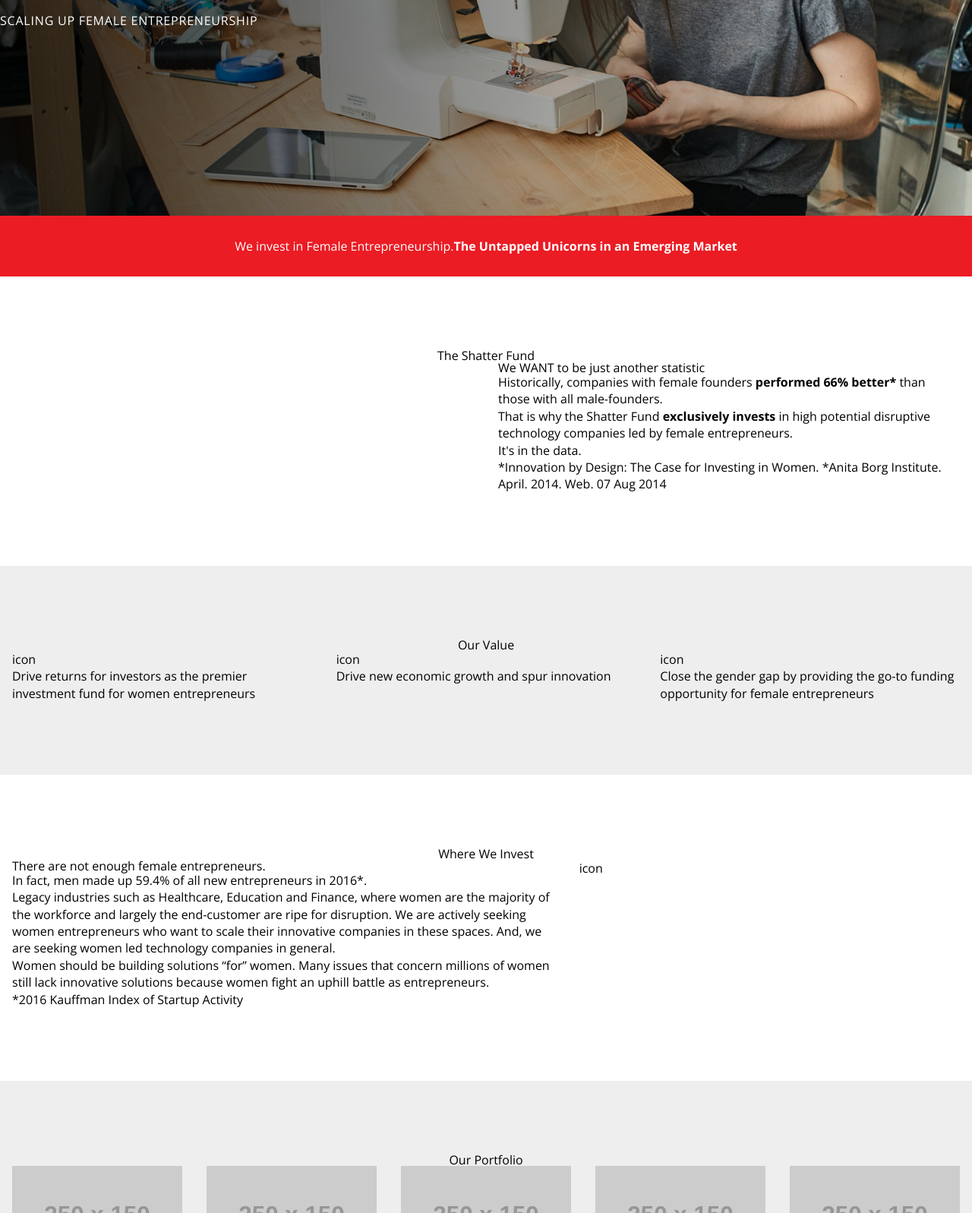
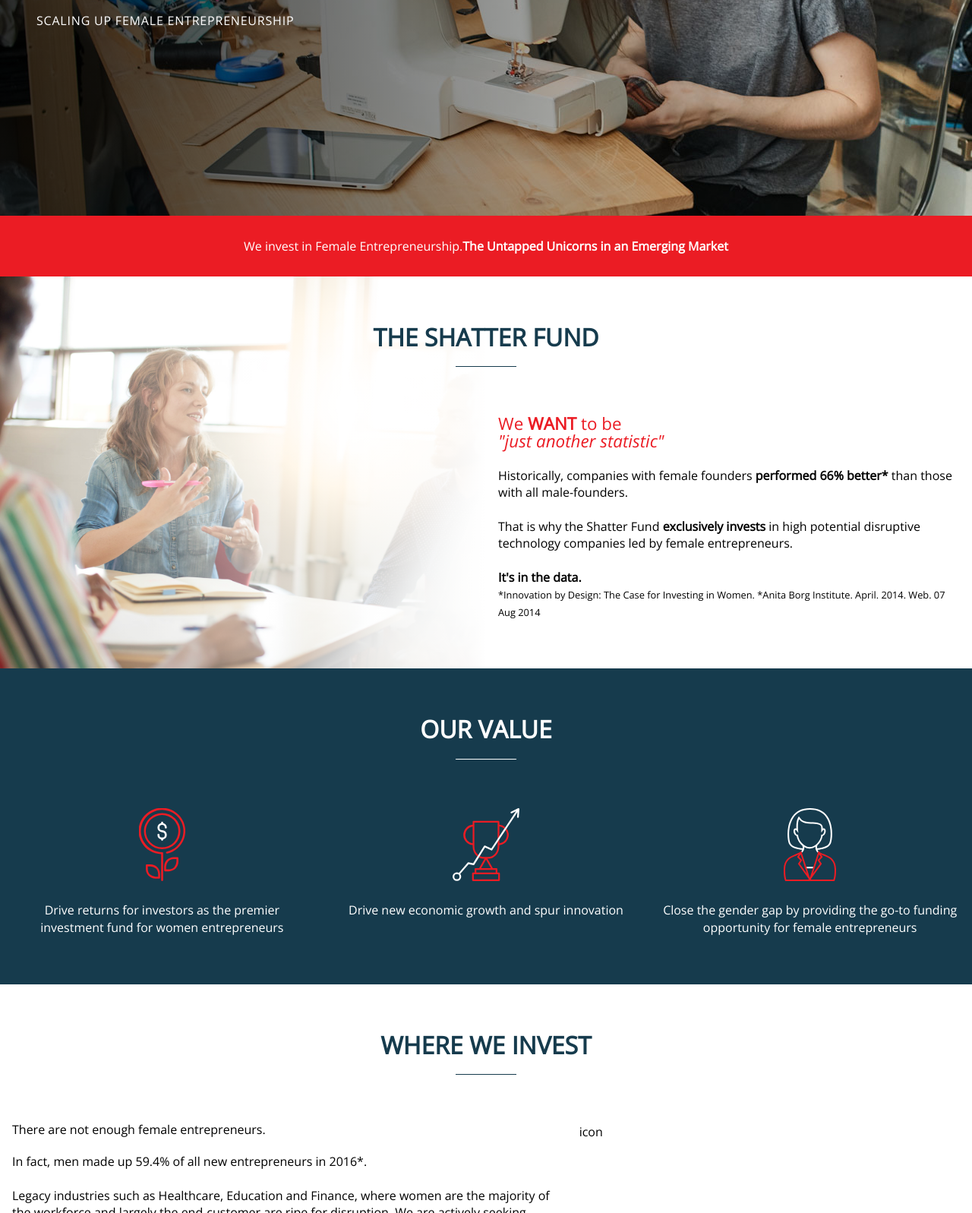
Before and after one commit to shatterfund/ShatterFund, a website: page src/index.html in a window 1280 px wide. Shown: the part 436-2033 px from the top of the page at 76% size. Drawn offline with nearby package versions, Linux system fonts and the light colour scheme; files that its build step writes are made by us from their sources; placeholder pictures from the web are drawn by us.

Commit message:
on invest section

```diff
--- a/src/index.html
+++ b/src/index.html
@@ -6,7 +6,7 @@
   <meta name="viewport" content="width=device-width, initial-scale=1.0">
   <title>Shatter Fund</title>
   <link rel="stylesheet" href="css/style.css">
-  <link href="https://fonts.googleapis.com/css?family=Open+Sans:300,400,700" rel="stylesheet"
+  <link href="https://fonts.googleapis.com/css?family=Open+Sans:300,400,400i" rel="stylesheet">
 </head>
 <body>
   <!--
@@ -55,23 +55,30 @@
   <!--
   -#TheFund
   -->
-  <section class="section section--thefund" id="thefund">
+  <div class="anchor" id="thefund"></div>
+  <section class="section section--thefund">
+    <div class="section__wrapper">
       <div class="container">
         <div class="row">
           <header class="section__header">
-          <h2>The Shatter Fund</h2>
+            <h2 class="primary">The Shatter Fund</h2>
+            <hr>
           </header>
         </div>
-      <div class="row">
+        <div class="row" style="z-index: 100; position: relative;">
           <div class="column column--6-12 column--offset--6-12">
-          <h3>We WANT to be just another statistic</h3>
+            <header class="section__subheader">
+              <h3 class="primary">We <strong>WANT</strong> to be<br><em>"just another statistic"</em></h3>
+            </header>
             <p>Historically, companies with female founders <strong>performed 66% better*</strong> than those with all male-founders.</p>
             <p>That is why the Shatter Fund <strong>exclusively invests</strong> in high potential disruptive technology companies led by female entrepreneurs. </p>
-          <p>It's in the data.</p>
+            <p><strong>It's in the data.</strong></p>
             <small>*Innovation by Design: The Case for Investing in Women. *Anita Borg Institute. April. 2014. Web. 07 Aug 2014</small>
           </div>
         </div>
       </div>
+    </div>
+    <div class="section__background"></div>
   </section>
   <!--
   -#OurValue
@@ -80,20 +87,27 @@
     <div class="container">
       <div class="row">
         <header class="section__header">
-          <h2>Our Value</h2>
+          <h2 class="primary">Our Value</h2>
+          <hr>
         </header>
       </div>
       <div class="row">
         <div class="column column--4-12">
-          <div class="svg">icon</div>
+          <div class="svg">
+            <img class="icon" src="img/icon__money-flower.svg" alt="flower">
+          </div>
           <p>Drive returns for investors as the premier investment fund for women entrepreneurs</p>
         </div>
         <div class="column column--4-12">
-          <div class="svg">icon</div>
+          <div class="svg">
+            <img class="icon" src="img/icon__trophy-bar.svg" alt="trophy">
+          </div>
           <p>Drive new economic growth and spur innovation</p>
         </div>
         <div class="column column--4-12">
-          <div class="svg">icon</div>
+          <div class="svg">
+            <img class="icon" src="img/icon__lady.svg" alt="female entrepreneur">
+          </div>
           <p>Close the gender gap by providing the go-to funding opportunity for female entrepreneurs</p>
         </div>
       </div>
@@ -106,7 +120,8 @@
      <div class="container">
        <div class="row">
          <header class="section__header">
-           <h2>Where We Invest</h2>
+           <h2 class="primary">Where We Invest</h2>
+           <hr>
          </header>
        </div>
        <div class="row">
@@ -134,7 +149,8 @@
     <div class="container">
       <div class="row">
         <header class="section__header">
-          <h2>Our Portfolio</h2>
+          <h2 class="primary">Our Portfolio</h2>
+          <hr>
         </header>
       </div>
       <div class="row">
@@ -202,7 +218,8 @@
      <div class="container">
        <div class="row">
          <header class="section__header">
-           <h2>Our Team</h2>
+           <h2 class="primary">Our Team</h2>
+           <hr>
          </header>
        </div>
        <div class="row">
@@ -227,7 +244,8 @@
      <div class="container">
        <div class="row">
          <header class="section__header">
-           <h2>Our Advisors</h2>
+           <h2 class="primary">Our Advisors</h2>
+           <hr>
          </header>
        </div>
        <div class="row">
@@ -262,9 +280,10 @@
            <img src="http://placehold.it/1280x720" alt="placeholder image">
          </div>
          <div class="column column--5-12">
-           <header>
-             <h3>SHATTER SUMMIT</h3>
+           <header class="section__header">
+             <h3 class="primary">SHATTER SUMMIT</h3>
              <h4><em>Changing the Face of Investing</em></h4>
+             <hr>
            </header>
            <div>
              <p>
@@ -301,8 +320,9 @@
      <div class="container">
        <div class="row">
          <div class="column column--7-12">
-           <header>
-             <h3>Contact Us</h3>
+           <header class="section__header">
+             <h3 class="primary">Contact Us</h3>
+             <hr>
            </header>
            <div>
              <div class="row">
--- /dev/null
+++ b/src/sass/_grid.scss
@@ -0,0 +1,40 @@
+/*
+ *grid
+ */
+
+.container {
+  max-width: 1300px;
+  margin: 0 auto;
+  padding: 0 $grid-gutter;
+  position: relative;
+}
+
+.row {
+  margin: 0 negative($grid-gutter);
+
+  &:after {
+    content: "";
+    clear: both;
+    display: block;
+  }
+}
+
+.column {
+  padding: 0 $grid-gutter;
+  @media (min-width: 960px) {
+    float: left;
+  }
+}
+
+.column--4-12 { width: percentage(4/12); }
+.column--5-12 { width: percentage(5/12); }
+.column--6-12 { width: percentage(6/12); }
+.column--7-12 { width: percentage(7/12); }
+.column--8-12 { width: percentage(8/12); }
+.column--12-12 { width: percentage(12/12); }
+
+.column--1-5 { width: percentage(1/5); }
+
+.column--offset--6-12 {
+  margin-left: percentage(6/12);
+}
--- /dev/null
+++ b/src/sass/_hero.scss
@@ -0,0 +1,59 @@
+/*
+ *hero
+ */
+.hero {
+  background-image: url('../img/hero__background.jpg');
+  background-color: black;
+  height: 100%;
+  position: relative;
+
+  &:before {
+    content: "";
+    display: block;
+    background: rgba(0,0,0,0.4);
+    background: linear-gradient(to right, rgba(0,0,0,0.8) , rgba(0,0,0,0.0));
+    position: absolute;
+    top: 0;
+    left: 0;
+    height: 100%;
+    width: 100%;
+  }
+}
+
+.hero__container {
+  height: 100%;
+}
+
+.hero__header {
+  position: absolute;
+  top: 50%;
+  left: 0;
+  transform: translateY(-50%);
+  color: white;
+  padding-left: 3rem;
+
+  .primary {
+    font-size: 5rem;
+    font-weight: 700;
+    color: #eb1c24;//red
+    text-transform: uppercase;
+  }
+
+  .secondary {
+    font-weight: 300;
+    letter-spacing: 0.05em;
+    text-transform: uppercase;
+  }
+}
+
+.hero__footer {
+  position: absolute;
+  bottom: 0;
+  left: 0;
+  width: 100%;
+  padding: 2rem 0;
+  text-align: center;
+  color: white;
+  background-color: #eb1c24;// red
+  font-weight: 300;
+}
--- /dev/null
+++ b/src/sass/_reset.scss
@@ -0,0 +1,26 @@
+/*
+ *  reset
+ */
+* {
+  margin: 0;
+  padding: 0;
+  color: inherit;
+  font: inherit;
+  text-decoration: none;
+}
+
+*,
+*:before,
+*:after {
+  box-sizing: border-box;
+}
+
+html,
+body {
+  width: 100%;
+  height: 100%;
+}
+
+img {
+  max-width: 100%;
+}
--- /dev/null
+++ b/src/sass/_typography.scss
@@ -0,0 +1,49 @@
+/*
+ *typography
+ */
+$line-height: 1.4;
+
+html {
+  font-size: 100%;
+}
+
+body {
+  font-family: 'Open Sans', sans-serif;
+  font-weight: 300;
+  font-size: 1rem;
+  line-height: $line-height;
+}
+
+h1,
+h2,
+h3,
+h4,
+h5,
+h6 {
+  font-size: 1rem;
+  line-height: 1;
+}
+
+small {
+  font-size: 80%;
+}
+
+strong {
+  font-weight: 700;
+}
+
+em {
+  font-style: italic;
+}
+
+p {
+  margin-top: $line-height*1rem;
+}
+
+hr {
+  border: 0 none;
+  height: 1px;
+  width: 5rem;
+  background-color: currentColor;
+  margin: $line-height*1rem 0;
+}
--- /dev/null
+++ b/src/sass/_utils.scss
@@ -0,0 +1,11 @@
+/*
+ *utilities
+ */
+@function negative($input) {
+  @return $input * -1;
+}
+
+.anchor {
+  height: 3rem;
+  margin-top: -3rem;
+}
--- a/src/sass/style.scss
+++ b/src/sass/style.scss
@@ -1,272 +1,36 @@
-/*
- *utilities
- */
-@function negative($input) {
-  @return $input * -1;
-}
+$grid-gutter : 1rem;
 
 /*
- *  reset
+ *helpers
  */
-* {
-  margin: 0;
-  padding: 0;
-  color: inherit;
-  font: inherit;
-  text-decoration: none;
-}
-
-*,
-*:before,
-*:after {
-  box-sizing: border-box;
-}
-
-html,
-body {
-  width: 100%;
-  height: 100%;
-}
-
-img {
-  max-width: 100%;
-}
+@import 'utils';
 
 /*
- *typography
+ *base
  */
-html {
-  font-size: 100%;
-}
-
-body {
-  font-family: 'Open Sans', sans-serif;
-  font-size: 1rem;
-  line-height: 1.4;
-}
-
-h1,
-h2,
-h3,
-h4,
-h5,
-h6 {
-  font-size: 1rem;
-  line-height: 1;
-}
-
-strong {
-  font-weight: 700;
-}
-
-hr {
-  border: 0 none;
-  height: 1px;
-  width: 5rem;
-  background-color: currentColor;
-  margin: 1.4rem 0;
-}
+@import 'reset';
+@import 'typography';
 
 /*
- *header
+ *components
  */
-.header {
+@import 'forms';
+@import 'grid';
+@import 'hero';
+@import 'nav';
 
-}
-
-/*
- *footer
- */
-.footer {
-}
-
-/*
- *navigation
- */
-.nav {
-  display: block;
-
-  &--header {
-    position: fixed;
-    top: 0;
-    left: 0;
-    width: 100%;
-    background-color: white;
-    z-index: 100;
-  }
-}
-
-.nav__container {
-  display: flex;
-  justify-content: space-between;
-}
-
-.nav__group {
-  display: inline-flex;
-
-  &--justified {
-    display: flex;
-    flex-grow: 1;
-    flex-wrap: wrap;
-    justify-content: space-between;
-  }
-}
-
-.nav__mobile-menu {
-  display: block;
-  position: relative;
-
-  &.is-open {
-    .nav__mobile-menu__menu {
-      opacity: 1 !important;
-      pointer-events: all;
-    }
-  }
-}
-
-.nav__mobile-menu__toggle {
-  display: inline-flex;
-  @media (min-width: 960px) {
-    display: none;
-  }
-}
-
-.nav__mobile-menu__menu {
-  @media (max-width: 959px) {
-    transition: opacity 0.15s ease-in-out;
-    opacity: 0;
-    position: absolute;
-    top: 100%;
-    right: 0;
-    pointer-events: none;
-    min-width: 200px;
-    background-color: white;
-  }
-}
-
-.nav__item {
-  display: inline-flex;
-}
-
-.nav__link {
-  font-size: 90%;
-  font-weight: 300;
-  color: #163b4d;
-  text-transform: uppercase;
-  padding: 1.2rem 1.2rem 0.8rem;
-}
-
-.nav__logo {
-  margin-right: auto;
-}
-
-/*
- *hero
- */
-.hero {
-  background-image: url('../img/hero__background.jpg');
-  background-color: black;
-  height: 100%;
-  position: relative;
-
-  &:before {
-    content: "";
-    display: block;
-    background: rgba(0,0,0,0.4);
-    background: linear-gradient(to right, rgba(0,0,0,0.8) , rgba(0,0,0,0.0));
-    position: absolute;
-    top: 0;
-    left: 0;
-    height: 100%;
-    width: 100%;
-  }
-}
-
-.hero__container {
-  height: 100%;
-}
-
-.hero__header {
-  position: absolute;
-  top: 50%;
-  left: 0;
-  transform: translateY(-50%);
-  color: white;
-
-  .primary {
-    font-size: 5rem;
-    font-weight: 700;
-    color: #eb1c24;
-    text-transform: uppercase;
-  }
-
-  .secondary {
-    font-weight: 300;
-    letter-spacing: 0.05em;
-    text-transform: uppercase;
-  }
-}
-
-.hero__footer {
-  position: absolute;
-  bottom: 0;
-  left: 0;
-  width: 100%;
-  padding: 2rem 0;
-  text-align: center;
-  color: white;
-  background-color: #eb1c24;// red
-  font-weight: 300;
-}
-
-$gutter : 1rem;
-
-.container {
-  max-width: 1300px;
-  margin: 0 auto;
-  padding: 0 $gutter;
-  position: relative;
-}
-
-.row {
-  margin: 0 negative($gutter);
-
-  &:after {
-    content: "";
-    clear: both;
-    display: block;
-  }
-}
-
-.column {
-  padding: 0 $gutter;
-  @media (min-width: 960px) {
-    float: left;
-  }
-}
-
-.column--4-12 { width: percentage(4/12); }
-.column--5-12 { width: percentage(5/12); }
-.column--6-12 { width: percentage(6/12); }
-.column--7-12 { width: percentage(7/12); }
-.column--8-12 { width: percentage(8/12); }
-.column--12-12 { width: percentage(12/12); }
-
-.column--1-5 { width: percentage(1/5); }
-
-.column--offset--6-12 {
-  margin-left: percentage(6/12);
-}
 
 /*
  *section
  */
 .section {
-  padding: 6rem 0;
+  padding: 4rem 0;
+  position: relative;
+}
 
-  &:nth-child(even) {
-    background: #eee;
-  }
+.section__wrapper {
+  position: relative;
+  z-index: 100;
 }
 
 .section__container {
@@ -275,6 +39,89 @@
 
 .section__header {
   text-align: center;
+  margin-bottom: 4rem;
+  color: #163b4d;//blue
+
+  hr {
+    margin-left: auto;
+    margin-right: auto;
+  }
+
+  .primary {
+    font-size: 2rem;
+    font-weight: 700;
+    text-transform: uppercase;
+  }
+}
+
+.section__subheader {
+
+  .primary {
+    color: #eb1c24;//red
+    font-size: 1.4rem;
+  }
+}
+
+/*
+ *section shatterfund
+ */
+.section--thefund {
+
+  .section__header {
+    color: #163b4d;//blue
+  }
+}
+
+.section--thefund .section__background {
+  position: absolute;
+  top: 0;
+  left: 0;
+  width: 100%;
+  height: 100%;
+
+  &:before,
+  &:after {
+    content: "";
+    display: block;
+    position: absolute;
+    top: 0;
+    left: 0;
+    height: 100%;
+    width: 50%;
+  }
+
+  &:before {
+    background: white;
+    background-image: url('../img/shatterfund__background.jpg');
+    background-size: cover;
+    background-repeat: no-repeat;
+    z-index: 50;
+  }
+
+  &:after {
+    background: linear-gradient(to right, rgba(0,0,0,0.0), white);
+    z-index: 70;
+  }
+}
+
+/*
+ *section ourvalue
+ */
+.section--ourvalue {
+  color: white;
+  background-color: #163b4d;//blue
+
+  .section__header {
+    color: inherit;
+  }
+
+  .column {
+    text-align: center;
+  }
+
+  .icon {
+    height: 6rem;
+  }
 }
 
 /*
@@ -299,16 +146,6 @@
 }
 
 /*
- *forms
- */
-label,
-input,
-textarea {
-  display: block;
-  width: 100%;
-}
-
-/*
  *slider
  */
 @import "lory";
```
Also changed, not shown: src/sass/_forms.scss (added, +9 -0 lines), src/sass/_nav.scss (added, +79 -0 lines), dist/css/style.css, dist/img/icon__lady.svg (added), dist/img/icon__money-flower.svg (added), dist/img/icon__trophy-bar.svg (added), dist/img/shatterfund__background.jpg (added), dist/index.html, src/img/icon__lady.svg (added), src/img/icon__money-flower.svg (added), src/img/icon__trophy-bar.svg (added), src/img/shatterfund__background.jpg (added). Lines whose indentation alone changed are shown as unchanged.
